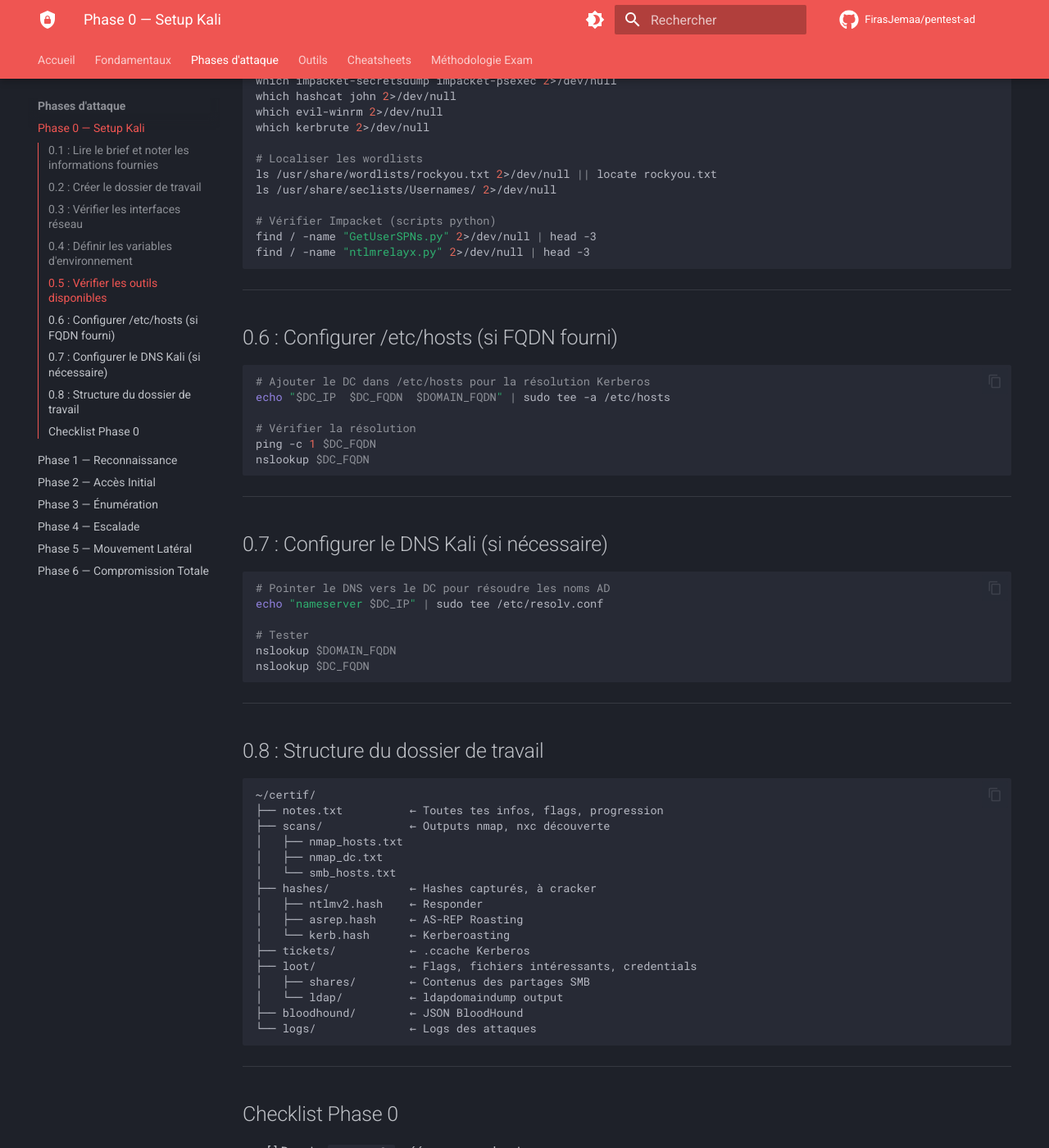
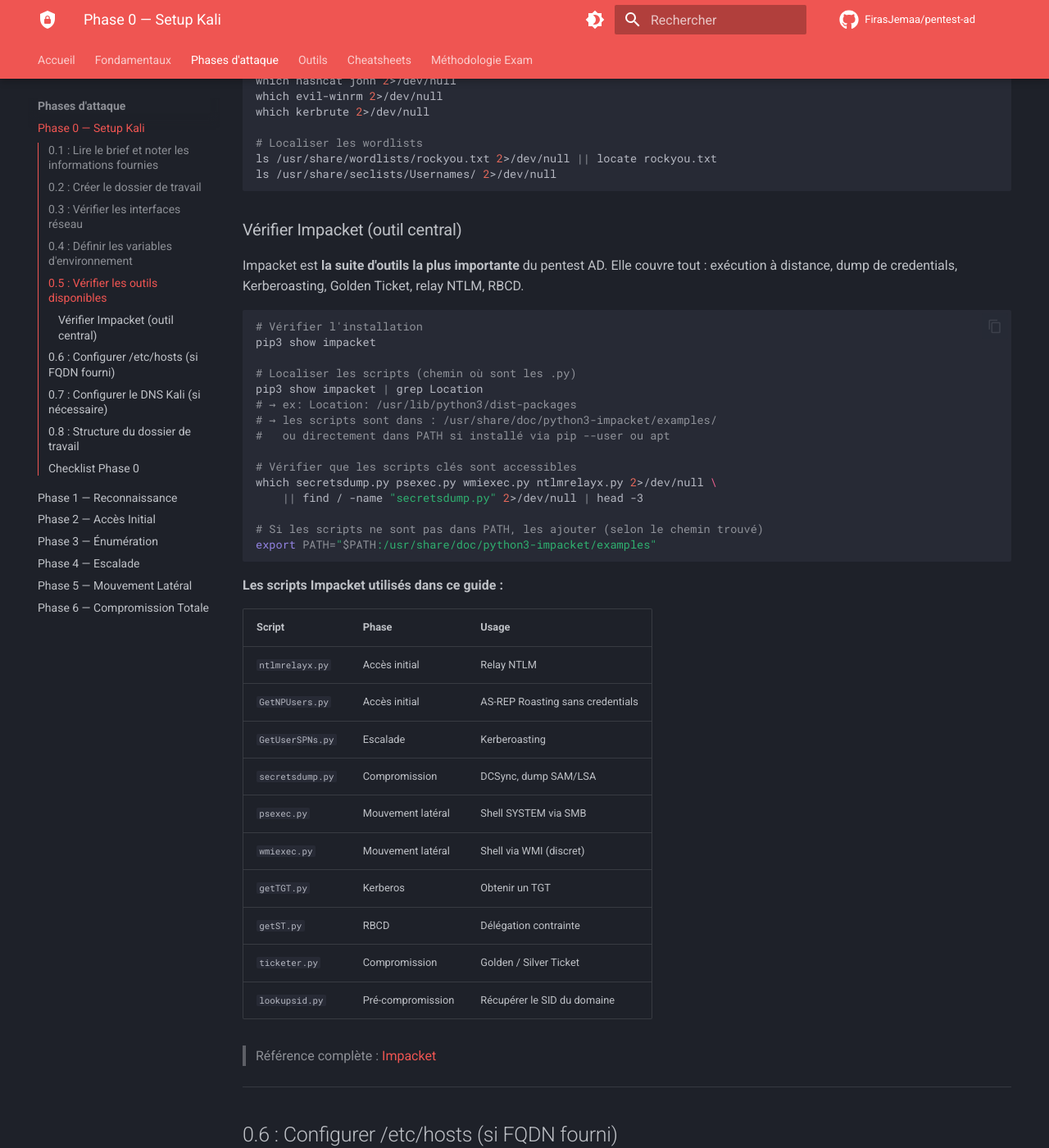
Before and after one commit to FirasJemaa/epreuve-certificative, an MkDocs documentation site: the page built from docs/phases/00-setup-kali.md, in a window 1280 px wide and 1400 px high, scrolled down 2701 px. Shown: the whole window at 82% size. Built offline with MkDocs 1.6.1 and Material for MkDocs 9.7.7, drawn with Linux system fonts in a browser that asks for light colours; comment, search, counter and statistics services are not loaded.

````diff
--- a/docs/phases/00-setup-kali.md
+++ b/docs/phases/00-setup-kali.md
@@ -127,7 +127,6 @@ which nxc netexec crackmapexec 2>/dev/null
 which responder 2>/dev/null
 which mitm6 2>/dev/null
 which bloodhound-python 2>/dev/null
-which impacket-secretsdump impacket-psexec 2>/dev/null
 which hashcat john 2>/dev/null
 which evil-winrm 2>/dev/null
 which kerbrute 2>/dev/null
@@ -135,11 +134,46 @@ which kerbrute 2>/dev/null
 # Localiser les wordlists
 ls /usr/share/wordlists/rockyou.txt 2>/dev/null || locate rockyou.txt
 ls /usr/share/seclists/Usernames/ 2>/dev/null
+```
 
-# Vérifier Impacket (scripts python)
-find / -name "GetUserSPNs.py" 2>/dev/null | head -3
-find / -name "ntlmrelayx.py" 2>/dev/null | head -3
+### Vérifier Impacket (outil central)
+
+Impacket est **la suite d'outils la plus importante** du pentest AD. Elle couvre tout : exécution à distance, dump de credentials, Kerberoasting, Golden Ticket, relay NTLM, RBCD.
+
+```bash
+# Vérifier l'installation
+pip3 show impacket
+
+# Localiser les scripts (chemin où sont les .py)
+pip3 show impacket | grep Location
+# → ex: Location: /usr/lib/python3/dist-packages
+# → les scripts sont dans : /usr/share/doc/python3-impacket/examples/
+#   ou directement dans PATH si installé via pip --user ou apt
+
+# Vérifier que les scripts clés sont accessibles
+which secretsdump.py psexec.py wmiexec.py ntlmrelayx.py 2>/dev/null \
+    || find / -name "secretsdump.py" 2>/dev/null | head -3
+
+# Si les scripts ne sont pas dans PATH, les ajouter (selon le chemin trouvé)
+export PATH="$PATH:/usr/share/doc/python3-impacket/examples"
 ```
+
+**Les scripts Impacket utilisés dans ce guide :**
+
+| Script | Phase | Usage |
+|--------|-------|-------|
+| `ntlmrelayx.py` | Accès initial | Relay NTLM |
+| `GetNPUsers.py` | Accès initial | AS-REP Roasting sans credentials |
+| `GetUserSPNs.py` | Escalade | Kerberoasting |
+| `secretsdump.py` | Compromission | DCSync, dump SAM/LSA |
+| `psexec.py` | Mouvement latéral | Shell SYSTEM via SMB |
+| `wmiexec.py` | Mouvement latéral | Shell via WMI (discret) |
+| `getTGT.py` | Kerberos | Obtenir un TGT |
+| `getST.py` | RBCD | Délégation contrainte |
+| `ticketer.py` | Compromission | Golden / Silver Ticket |
+| `lookupsid.py` | Pré-compromission | Récupérer le SID du domaine |
+
+> Référence complète : [Impacket](../outils/impacket.md)
 
 ---
 
````
Also changed, not shown: docs/outils/impacket.md (+50 -2 lines), docs/phases/05-mouvement-lateral.md (+3 -0 lines), docs/phases/06-compromission.md (+3 -0 lines).
